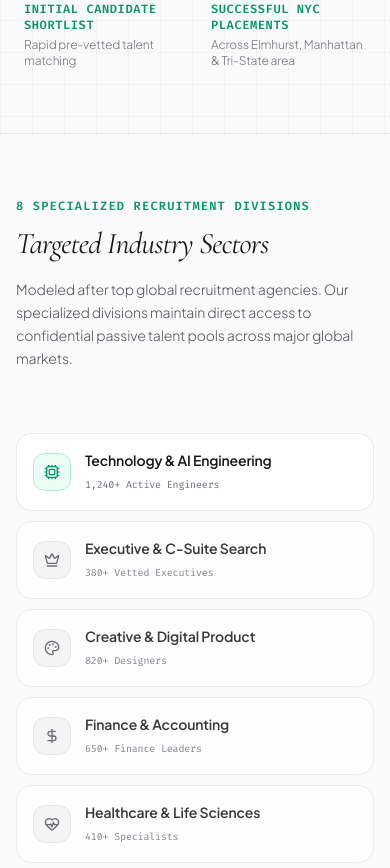
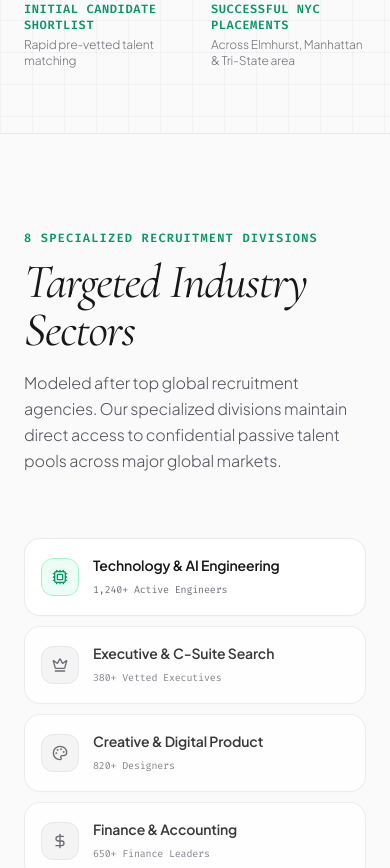
Before and after one commit to Glitch-Time-Matrix/Staffing-Agency-Website, a React (Vite) app: page / in a window 390 px wide. Shown: the part 1900-2768 px from the top of the page. Built offline with nearby package versions, Linux system fonts and the light colour scheme; no server answers.

Commit message:
Restore desktop layout: Specializations and StaffingModels

```diff
--- a/src/components/Specializations.tsx
+++ b/src/components/Specializations.tsx
@@ -97,17 +97,17 @@ export default function Specializations({ onSelectSpecialization }: Specializati
   const IconComponent = activeSpec.icon;
 
   return (
-    <section id="specializations" className="py-16 sm:py-24 border-b border-zinc-200/80 bg-[#fafafa] relative w-full max-w-full overflow-hidden">
-      <div className="max-w-7xl mx-auto px-4 sm:px-6 text-left w-full max-w-full">
+    <section id="specializations" className="py-24 border-b border-zinc-200/80 bg-[#fafafa] relative overflow-hidden">
+      <div className="max-w-7xl mx-auto px-6 text-left">
 
         <div className="max-w-3xl mb-16">
           <span className="text-brand-emerald font-semibold text-xs tracking-widest uppercase block mb-3 font-mono">
             8 Specialized Recruitment Divisions
           </span>
-          <h2 className="font-serif italic font-normal text-3xl sm:text-5xl text-zinc-900 tracking-tight mb-4">
+          <h2 className="font-serif italic font-normal text-5xl text-zinc-900 tracking-tight mb-4">
             Targeted Industry Sectors
           </h2>
-          <p className="text-zinc-600 text-sm sm:text-base font-light leading-relaxed">
+          <p className="text-zinc-600 text-base font-light leading-relaxed">
             Modeled after top global recruitment agencies. Our specialized divisions maintain direct access to confidential passive talent pools across major global markets.
           </p>
         </div>
--- a/src/components/StaffingModels.tsx
+++ b/src/components/StaffingModels.tsx
@@ -50,15 +50,15 @@ export default function StaffingModels({ onSelectModel }: StaffingModelsProps) {
   ];
 
   return (
-    <section id="staffing-models" className="py-16 sm:py-24 border-b border-zinc-200/80 bg-white relative w-full max-w-full overflow-hidden">
-      <div className="max-w-7xl mx-auto px-4 sm:px-6 text-left w-full max-w-full">
+    <section id="staffing-models" className="py-24 border-b border-zinc-200/80 bg-white relative overflow-hidden">
+      <div className="max-w-7xl mx-auto px-6 text-left">
 
         <div className="flex flex-col md:flex-row justify-between items-start md:items-end gap-6 mb-16">
           <div>
             <span className="text-brand-emerald font-semibold text-xs tracking-widest uppercase block mb-2 font-mono">
               Top Tier Agency Engagement Models
             </span>
-            <h2 className="font-serif italic font-normal text-3xl sm:text-5xl text-zinc-900 tracking-tight">
+            <h2 className="font-serif italic font-normal text-5xl text-zinc-900 tracking-tight">
               Flexible Staffing Solutions
             </h2>
             <p className="text-zinc-500 text-sm font-light mt-2 max-w-xl">
```
